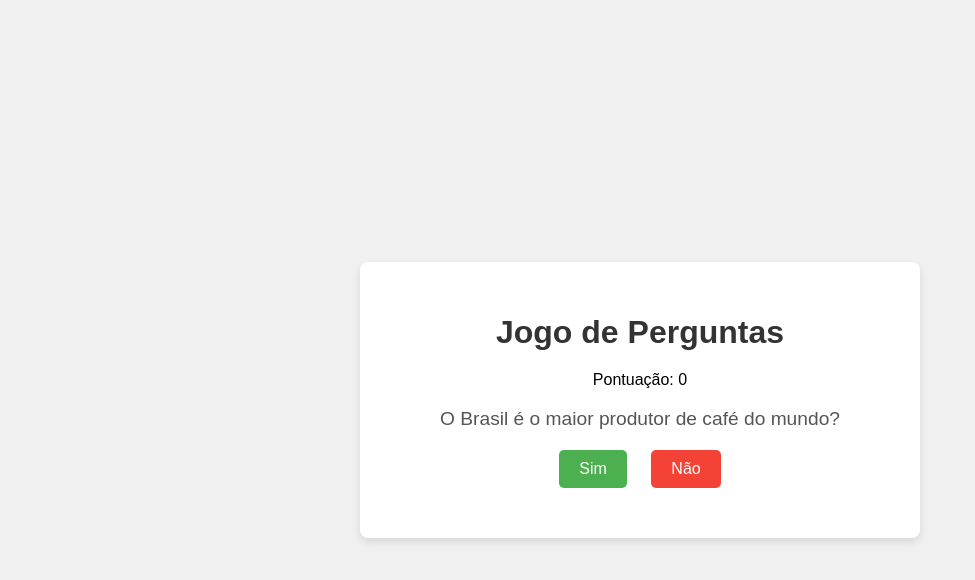
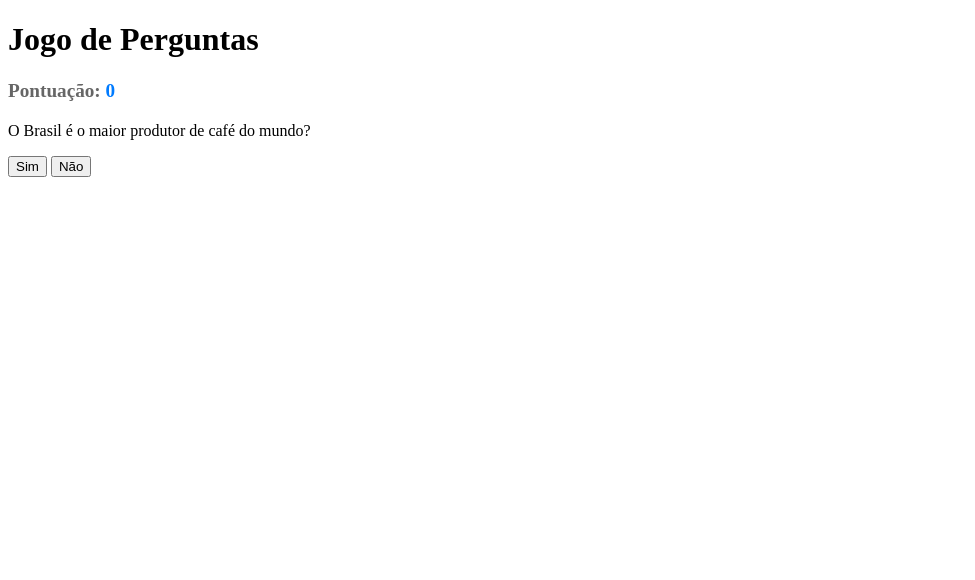
Before and after one commit to VIVI-SIMAO/agrinho, a plain HTML site: page index.html in a window 1280 px wide. Shown: the whole page, without its empty margins (0-975 px from the left). Drawn offline with Linux system fonts and the light colour scheme.

Commit message:
Update style.css

```diff
--- a/style.css
+++ b/style.css
@@ -1,83 +1,10 @@
-body {
-    font-family: Arial, sans-serif;
-    display: flex;
-    justify-content: center;
-    align-items: center;
-    min-height: 100vh;
-    background-color: #f0f0f0;
-    margin: 0;
+.score-display {
+    font-size: 1.2em;
+    margin-bottom: 20px;
+    color: #666;
+    font-weight: bold;
 }
 
-.container {
-    background-color: #fff;
-    padding: 30px;
-    border-radius: 8px;
-    box-shadow: 0 4px 8px rgba(0, 0, 0, 0.1);
-    text-align: center;
-    width: 90%;
-    max-width: 500px;
+#current-score {
+    color: #007bff; /* Uma cor para destacar a pontuação */
 }
-
-h1 {
-    color: #333;
-    margin-bottom: 20px;
-}
-
-.question-container {
-    margin-bottom: 20px;
-}
-
-#question-text {
-    font-size: 1.2em;
-    margin-bottom: 20px;
-    color: #555;
-}
-
-.buttons button {
-    background-color: #4CAF50;
-    color: white;
-    padding: 10px 20px;
-    border: none;
-    border-radius: 5px;
-    font-size: 1em;
-    cursor: pointer;
-    margin: 0 10px;
-    transition: background-color 0.3s ease;
-}
-
-.buttons button:hover {
-    background-color: #45a049;
-}
-
-#no-button {
-    background-color: #f44336;
-}
-
-#no-button:hover {
-    background-color: #da190b;
-}
-
-.result-container {
-    margin-top: 20px;
-}
-
-#score-text {
-    font-size: 1.5em;
-    color: #333;
-    margin-bottom: 20px;
-}
-
-#restart-button {
-    background-color: #008CBA;
-    color: white;
-    padding: 10px 20px;
-    border: none;
-    border-radius: 5px;
-    font-size: 1em;
-    cursor: pointer;
-    transition: background-color 0.3s ease;
-}
-
-#restart-button:hover {
-    background-color: #007bb5;
-}
```
